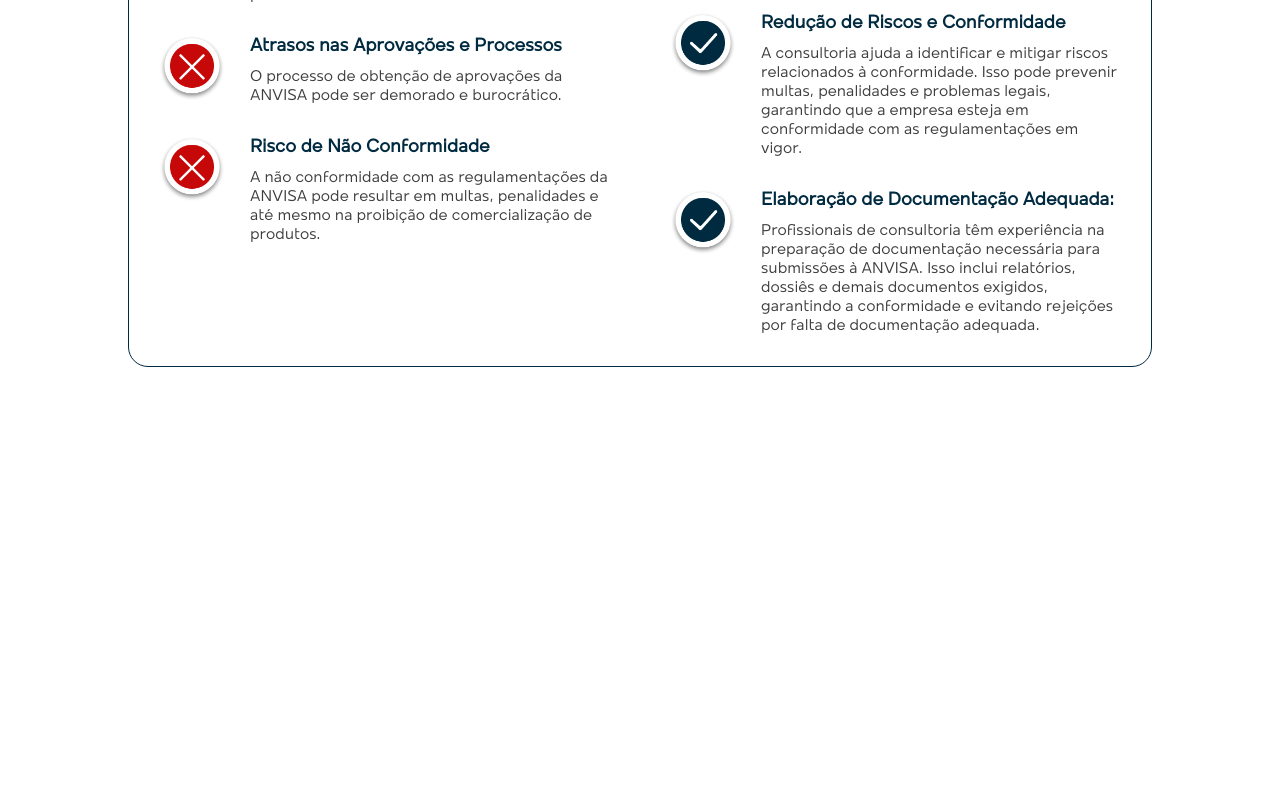
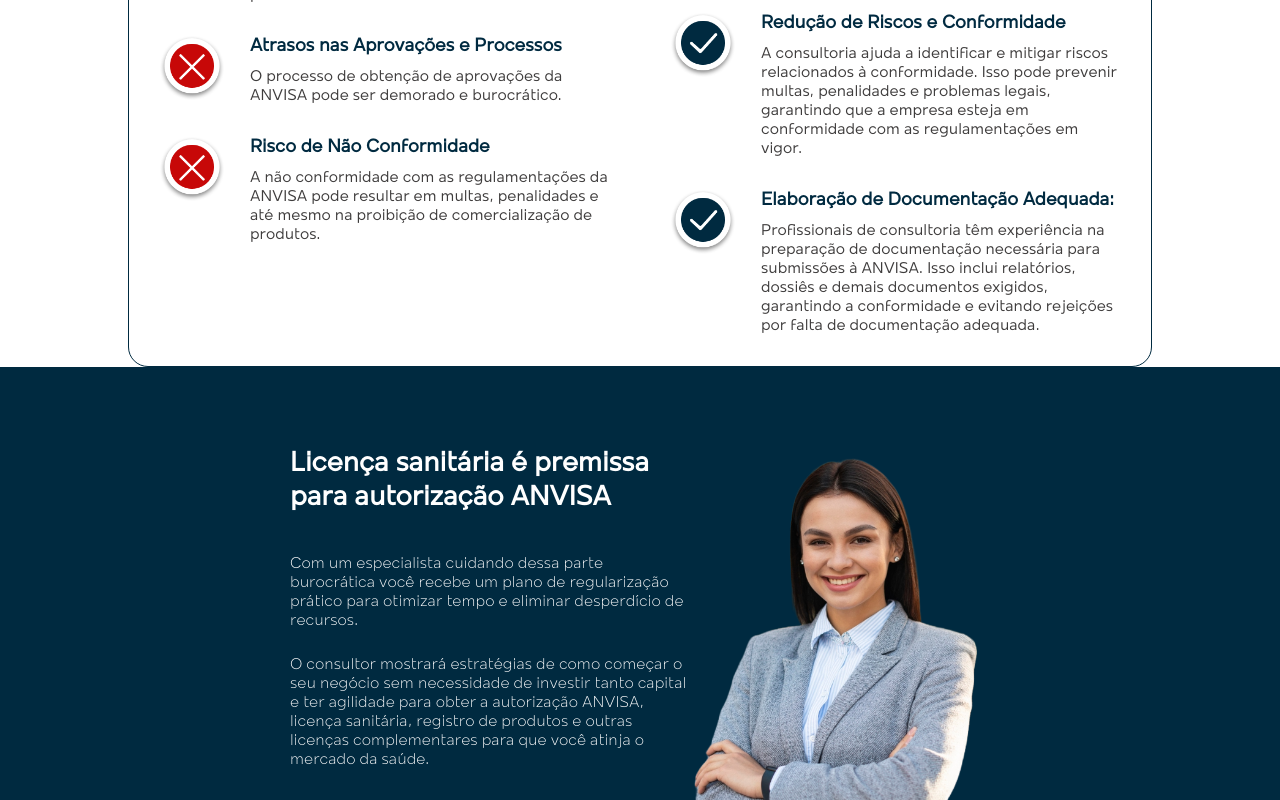
Before and after one commit to oseias-costa/leap, a Next.js app: page /anvisa in a window 1280 px wide. Shown: the part 1075-1875 px from the top of the page. Before the commit the page ends 1442 px from the top, so only its background shows below. Built offline with nearby package versions, Linux system fonts and the light colour scheme.

Commit message:
feat: included component Destak

```diff
--- a/app/GlobalStyle.tsx
+++ b/app/GlobalStyle.tsx
@@ -1,3 +1,4 @@
+"use client";
 import { createGlobalStyle } from "styled-components";
 
 export const GlobalStyle = createGlobalStyle`
--- /dev/null
+++ b/app/anvisa/components/Destak.tsx
@@ -0,0 +1,55 @@
+"use client";
+import Image from "next/image"
+import styled from "styled-components"
+import Photo from '@/public/anvisa/leap-destak-img.png'
+
+export default function Destak(){
+    return(
+        <Container>
+            <Content>
+                <h2>Licença sanitária é premissa para autorização ANVISA</h2>
+                <p>Com um especialista cuidando dessa parte burocrática você recebe um plano de regularização prático para otimizar tempo e eliminar desperdício de recursos.</p>
+                <p>O consultor mostrará estratégias de como começar o seu negócio sem necessidade de investir tanto capital e ter agilidade para obter a autorização ANVISA, licença sanitária, registro de produtos e outras licenças complementares para que você atinja o mercado da saúde.</p>
+            </Content>
+            <Img src={Photo} alt="Licença sanitária é premissa para autorização ANVISA - LEAP ENGENHARIA QUÍMICA" />
+        </Container>
+    )
+}
+
+const Container = styled.section`
+    display: flex;
+    justify-content: center;
+    background-color: #002A40;
+    color: #fff;
+    padding-top: 80px;
+    margin-bottom: 60px;
+    padding-left: 20px;
+    padding-right: 20px;
+
+    @media(max-width: 800px){
+        flex-wrap: wrap;
+    }
+`
+
+const Content = styled.div`
+    max-width: 400px;
+
+    h2 {
+        padding-bottom: 15px;
+        font-size: 28px;
+    }
+
+    p {
+        padding-top: 25px;
+        font-weight: 300;
+    }
+`
+
+const Img = styled(Image)`
+    width: 300px;
+    height: auto;
+
+    @media(max-width: 340px){
+        width: 100%;
+    }
+`
--- a/app/anvisa/page.tsx
+++ b/app/anvisa/page.tsx
@@ -3,17 +3,25 @@
 import Header from "../components/header/Header";
 import HeadlineAnvisa from "./components/Headline_Anvisa";
 import Solutions from "./components/Solutions";
+import Destak from "./components/Destak";
 
 export default function Anvisa(){
     return (
+    <>
+        <head>
+            <title>Leap Engenharia Química | Consultoria Regulatória ANVISA</title>
+            <meta name="description" content=" Somos especialistas em assuntos regulatórios na ANVISA. Realizamos consultoria regulatória da ANVISA em todo o Brasil e atuamos como responsáveis técnicos em SC" />
+        </head>
         <Container>
             <Header />
             <HeadlineAnvisa />
             <Solutions />
+            <Destak />
         </Container>
+        </>
     )
 }
 
-const Container = styled.section`
+const Container = styled.body`
     margin-top: 67px;
 `
--- a/app/layout.tsx
+++ b/app/layout.tsx
@@ -1,5 +1,3 @@
-"use client";
-
 import StyledComponentsRegistry from "./lib/registry";
 import localFont from "next/font/local";
 import { GlobalStyle } from "./GlobalStyle";
@@ -42,8 +40,6 @@
   return (
     <html lang="en">
       <head>
-        <title>Leap Engenharia Química</title>
-        <meta name="description" content="Impulsione seu negócio com a Leap. Regularizamos sua Empresa na ANVISA, otimizamos seus processos industriais e trazemos sustentabilidade para sua operação." />
         <GlobalStyle />
         <Google />
       </head>
--- a/app/page.tsx
+++ b/app/page.tsx
@@ -12,6 +12,11 @@
 
 export default function Home() {
   return (
+    <>
+      <head>
+        <title>Leap Engenharia Química</title>
+        <meta name="description" content="Impulsione seu negócio com a Leap. Regularizamos sua Empresa na ANVISA, otimizamos seus processos industriais e trazemos sustentabilidade para sua operação." />
+      </head>
       <Container>
         <Header />
         <Headline />
@@ -23,6 +28,7 @@
         <Footer />
         <Whatsapp />
       </Container>
+    </>
   );
 }
 
--- a/package.json
+++ b/package.json
@@ -12,8 +12,7 @@
     "next": "13.5.6",
     "react": "^18",
     "react-dom": "^18",
-    "styled-components": "^6.1.0",
-    "yarn": "^1.22.19"
+    "styled-components": "^6.1.0"
   },
   "devDependencies": {
     "@types/node": "^20",
```
Also changed, not shown: public/anvisa/leap-destak-img.png (added), 1 other file (tests, documents, lock files or other folders). Lines whose indentation alone changed are shown as unchanged.
